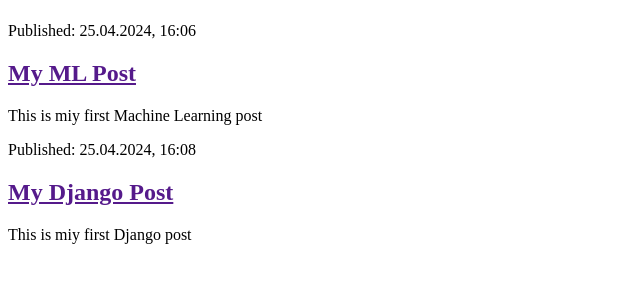
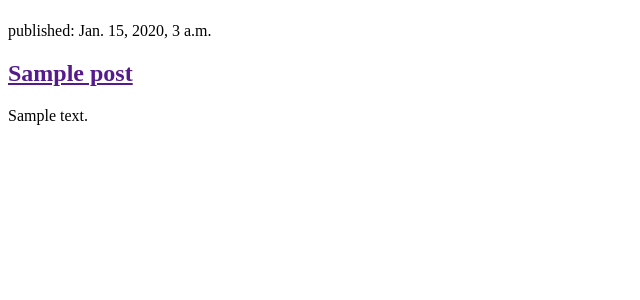
Before and after one commit to MauMontenegro/DjangoBlog, a Django app: page / in a window 1280 px wide. Shown: the part 58-358 px from the top of the page, without its empty margins (0-640 px from the left). Run offline with Django 3.2, Linux system fonts and the light colour scheme; tables that the repository leaves empty hold one stand-in row (values such as "Sample post").

Commit message:
Modified templates to display posts from database.

```diff
--- a/blog/templates/blog/post_list.html
+++ b/blog/templates/blog/post_list.html
@@ -3,21 +3,18 @@
 <head>
     <title> Mau's Blog</title>
 </head>
+
 <body>
     <header>
         <h1>Machine-Sheeps Blog</h1>
     </header>
 
+    {% for post in posts %}
     <article>
-        <time>Published: 25.04.2024, 16:06</time>
-        <h2> <a href=""> My ML Post </a> </h2>
-        <p> This is miy first Machine Learning post</p>
+        <time>published: {{post.published_date}}</time>
+        <h2><a href="">{{post.title}}</a></h2>
+        <p>{{post.text|linebreaksbr}}</p>
     </article>
-
-    <article>
-        <time>Published: 25.04.2024, 16:08</time>
-        <h2> <a href=""> My Django Post </a> </h2>
-        <p> This is miy first Django post</p>
-    </article>
+    {% endfor %}
 </body>
 </html>
--- a/blog/views.py
+++ b/blog/views.py
@@ -1,5 +1,8 @@
 from django.shortcuts import render
+from django.utils import timezone
+from .models import Post
 
-# Minimal View
+
 def post_list(request):
-    return render(request,'blog/post_list.html',{})
+    posts=Post.objects.filter(published_date__lte=timezone.now()).order_by('published_date')
+    return render(request,'blog/post_list.html',{'posts':posts})
```
